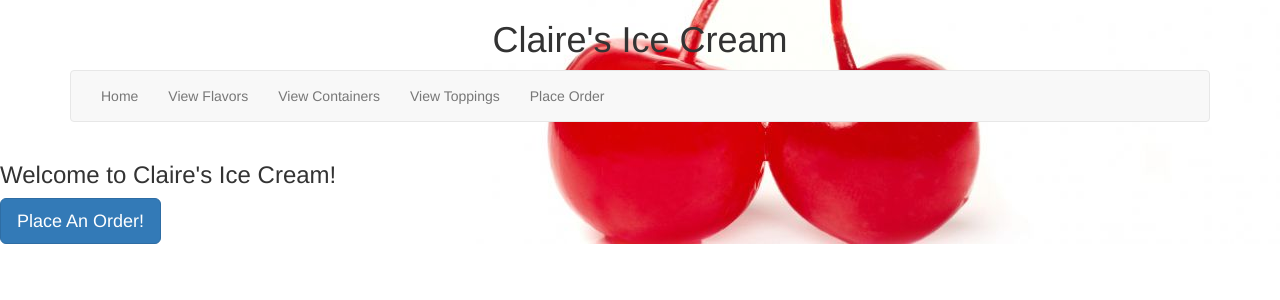
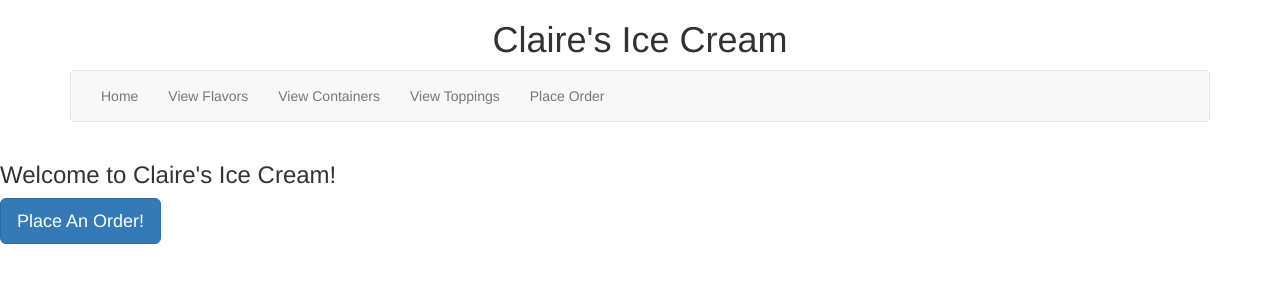
Before and after one commit to EricFries/claires-ice-cream, a Django app: page / in a window 1280 px wide. Shown: the top 300 px of the page. Run offline with Django 3.2, Linux system fonts and the light colour scheme; some libraries are stand-ins or nearby versions.

Commit message:
fix css path issue

```diff
--- a/ice_cream_ordering/static/ice_cream_ordering/style.css
+++ b/ice_cream_ordering/static/ice_cream_ordering/style.css
@@ -1,3 +1,3 @@
 body {
-    background: white url("images/cherry.jpg") no-repeat right bottom;
+
 }
--- a/ice_cream_ordering/templates/base.html
+++ b/ice_cream_ordering/templates/base.html
@@ -3,7 +3,7 @@
 	<head>
 
 		<link rel='stylesheet' href="https://maxcdn.bootstrapcdn.com/bootstrap/3.3.4/css/bootstrap.min.css" />
-		<link rel="stylesheet" href="static/ice_cream_ordering/style.css" />
+		<link rel="stylesheet" href="https://frozen-chamber-2292.herokuapp.com/static/ice_cream_ordering/style.css" />
 	</head>
 
 	<body>
```
